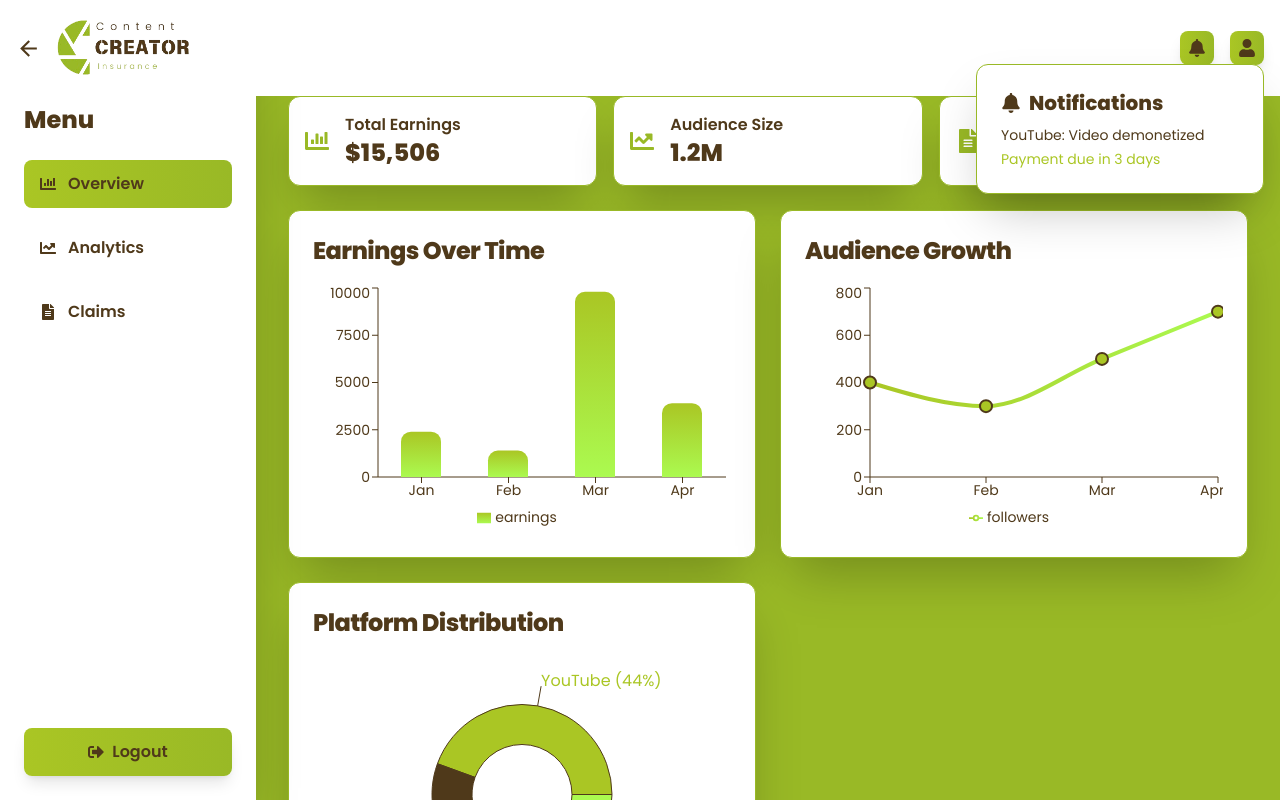
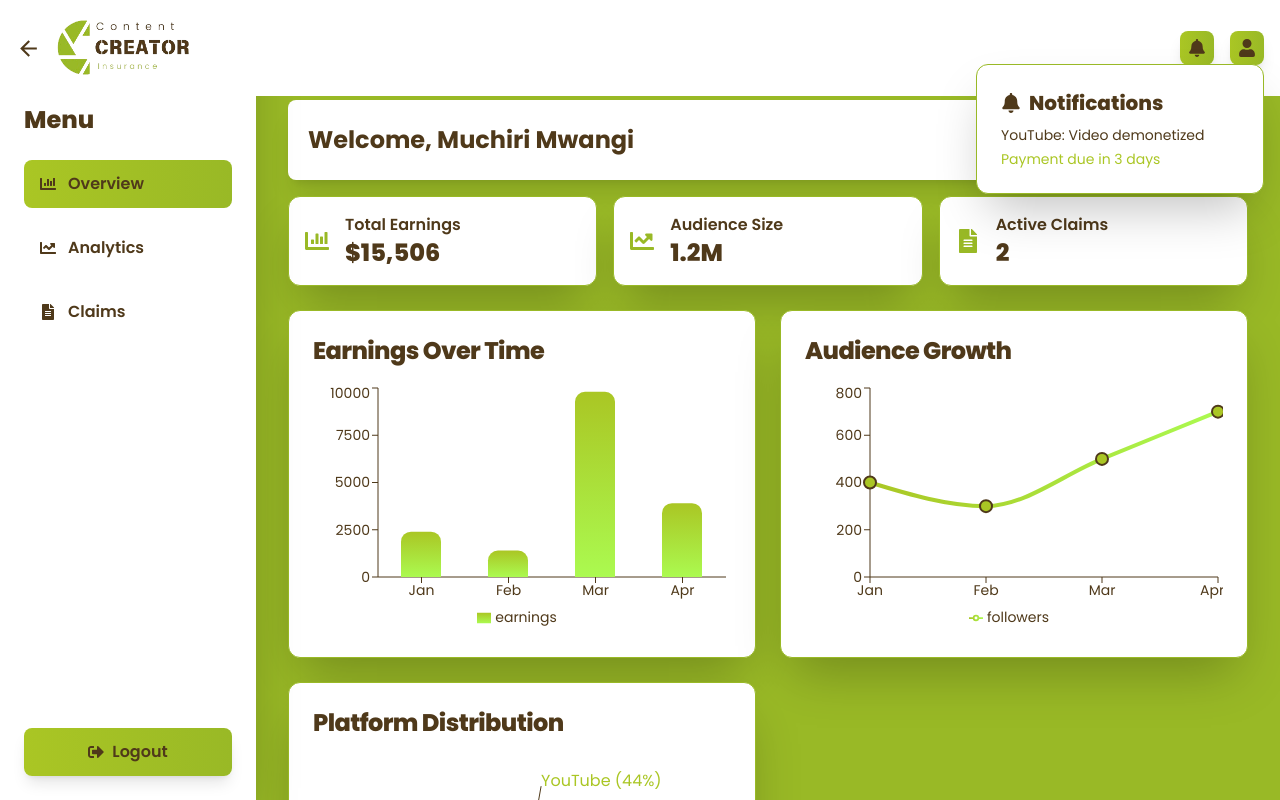
Before and after one commit to MuchiriTheDev/Content, a React (Vite) app: page /dashboard in a window 1280 px wide. Built offline with nearby package versions, Linux system fonts and the light colour scheme.

Commit message:
Add welcome message to Dashboard component

```diff
--- a/src/Pages/DashboardRelated/Dashboard.jsx
+++ b/src/Pages/DashboardRelated/Dashboard.jsx
@@ -340,6 +340,7 @@ const Dashboard = () => {
         transition={{ duration: 1, delay: 0.4 }}
         className="flex-1 ml-0 md:ml-64 mt-16 p-4 md:p-8 overflow-y-auto h-[calc(100vh-4rem)]"
       >
+        <h1 className='text-2xl font-bold py-6 w-full bg-white mb-4 px-5 mt-1 rounded-lg shadow-xl'> Welcome, Muchiri Mwangi</h1>
         <div className="max-w-full md:max-w-7xl mx-auto">
           {sections[activeSection]}
         </div>
```
